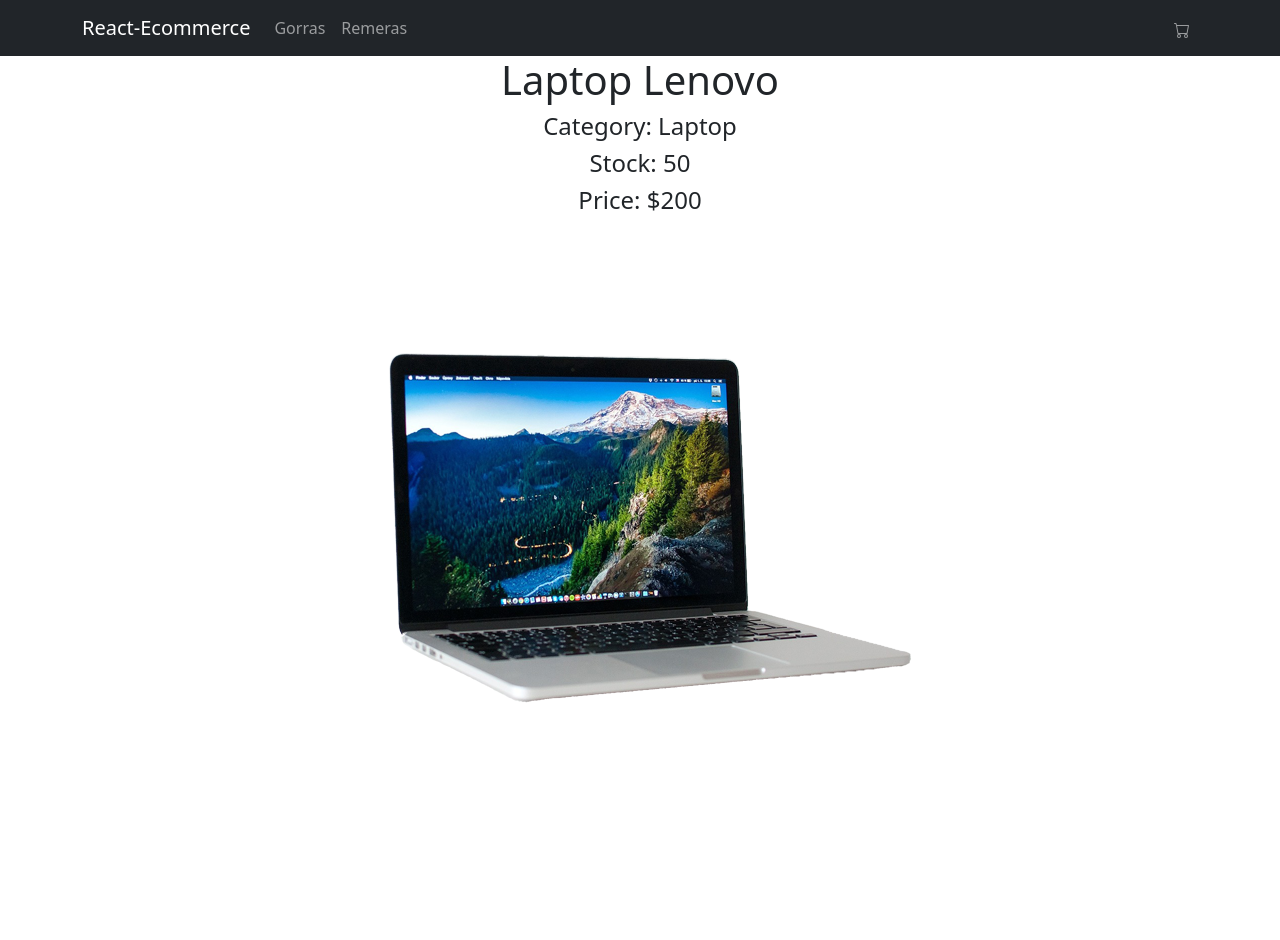
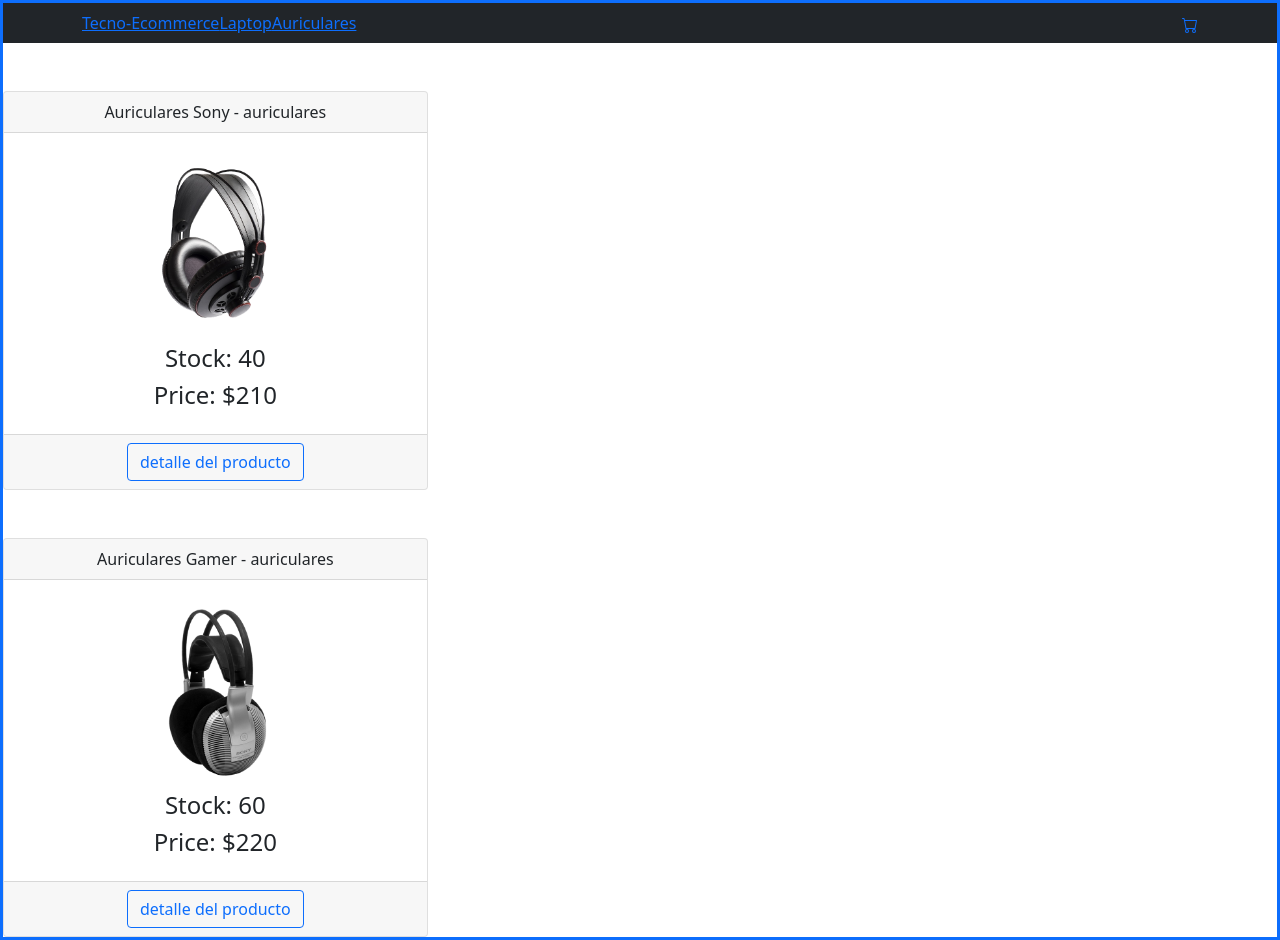
Before and after one commit to LuisTaillant/repositorio07, a React (Create React App) app: page /categoria/auriculares in a window 1280 px wide. Before the commit the page ends 822 px from the top, so only its background shows below. Built offline with nearby package versions, Linux system fonts and the light colour scheme.

Commit message:
Desafio 1era Entrega

```diff
--- a/package.json
+++ b/package.json
@@ -11,6 +11,7 @@
     "react-bootstrap": "^2.1.1",
     "react-dom": "^17.0.2",
     "react-icons": "^4.3.1",
+    "react-router-dom": "^6.2.1",
     "react-scripts": "5.0.0",
     "web-vitals": "^2.1.3"
   },
--- a/src/App.jsx
+++ b/src/App.jsx
@@ -1,16 +1,44 @@
-import "./App.css";
+import { BrowserRouter, Routes, Route } from "react-router-dom";
 import NavBar from "./components/NavBar/NavBar";
 import ItemListContainer from "./components/ItemListContainer/ItemListContainer";
 import ItemDetailContainer from "./components/ItemDetailContainer/ItemDetailContainer";
 import "bootstrap/dist/css/bootstrap.min.css";
+import "./App.css";
+import Cart from "./components/Cart/Cart";
 
 function App() {
   return (
-    <div className="App">
-      <NavBar />
-      {/*<ItemListContainer greetings="soy una props" />*/}
-      <ItemDetailContainer />
-    </div>
+    <>
+      <BrowserRouter>
+        <div className="App border border-3 border-primary">
+          <NavBar />
+          <Routes>
+            {/* esto es la vinculación ... */}
+            <Route exact path="/" element={<ItemListContainer />} />
+            <Route
+              exact
+              path="/categoria/:idCategoria"
+              element={<ItemListContainer />}
+            />
+            <Route
+              exact
+              path="/detalle/:idProducto"
+              element={<ItemDetailContainer />}
+            />
+            <Route exact path="/cart" element={<Cart />} />
+          </Routes>
+        </div>
+      </BrowserRouter>
+
+      {/*  <ItemListContainer greeting="Hola soy una prop greeting" /> */}
+      {/*  <ItemDetailContainer /> */}
+    </>
+
+    // <div className="App">
+    //   <NavBar />
+    //   {/*<ItemListContainer greetings="soy una props" />*/}
+    //   <ItemDetailContainer />
+    // </div>
   );
 }
 
--- /dev/null
+++ b/src/components/Cart/Cart.jsx
@@ -0,0 +1,7 @@
+import React from "react";
+
+const Cart = () => {
+  return <div>Soy Cart</div>;
+};
+
+export default Cart;
--- a/src/components/Item/Item.jsx
+++ b/src/components/Item/Item.jsx
@@ -1,13 +1,26 @@
 import React from "react";
+import { Link, useParams } from "react-router-dom";
 
 const Item = ({ id, name, stock, category, price, imag }) => {
   return (
     <>
-      <h1>{name}</h1>
-      <h4>Category: {category}</h4>
-      <h4>Stock: {stock}</h4>
-      <h4>Price: ${price}</h4>
-      <img src={imag} alt={name} />
+      <div key={id} className="col-md-4">
+        <div className="card w-100 mt-5">
+          <div className="card-header">{`${name} - ${category}`}</div>
+          <div className="card-body">
+            <img src={imag} alt="" className="w-50" />
+            <h4>Stock: {stock}</h4>
+            <h4>Price: ${price}</h4>
+          </div>
+          <div className="card-footer">
+            <Link to={`/detalle/${id}`}>
+              <button className="btn btn-outline-primary btn-block">
+                detalle del producto
+              </button>
+            </Link>
+          </div>
+        </div>
+      </div>
     </>
   );
 };
--- a/src/components/ItemDetail/ItemDetail.jsx
+++ b/src/components/ItemDetail/ItemDetail.jsx
@@ -1,14 +1,28 @@
 import React from "react";
+import { Link, useParams } from "react-router-dom";
 
-const ItemDetail = (props) => {
-  const { name, category, stock, price, imag } = props.product;
+const ItemDetail = ({ product }) => {
+  console.log(product.id);
+
   return (
     <>
-      <h1>{name}</h1>
-      <h4>Category: {category}</h4>
-      <h4>Stock: {stock}</h4>
-      <h4>Price: ${price}</h4>
-      <img src={imag} alt={name} />
+      <div key={product.id} className="col-md-4">
+        <div className="card w-100 mt-5">
+          <div className="card-header">{`${product.name} - ${product.category}`}</div>
+          <div className="card-body">
+            <img src={product.imag} alt="" className="w-50" />
+            <h4>Stock: {product.stock}</h4>
+            <h4>Price: ${product.price}</h4>
+          </div>
+          <div className="card-footer">
+            <Link to={`./cart`}>
+              <button className="btn btn-outline-primary btn-block">
+                Agregar al carrito
+              </button>
+            </Link>
+          </div>
+        </div>
+      </div>
     </>
   );
 };
--- a/src/components/ItemDetailContainer/ItemDetailContainer.jsx
+++ b/src/components/ItemDetailContainer/ItemDetailContainer.jsx
@@ -1,18 +1,20 @@
 import React, { useState, useEffect } from "react";
+import { Link, useParams } from "react-router-dom";
 import getProducts from "../../helpers/getProducts";
 import ItemDetail from "../ItemDetail/ItemDetail";
 
 const ItemDetailContainer = () => {
   const [product, setProduct] = useState({});
-  const productId = 1;
+
+  const { idProducto } = useParams();
 
   useEffect(() => {
     getProducts()
-      .then((data) => {
-        setProduct(data.find((item) => item.id === productId));
-      })
+      .then((data) => setProduct(data.find((item) => item.id === idProducto)))
       .catch((err) => console.log(err));
   }, []);
+
+  console.log(product);
 
   return (
     <>
--- a/src/components/ItemListContainer/ItemListContainer.jsx
+++ b/src/components/ItemListContainer/ItemListContainer.jsx
@@ -1,4 +1,5 @@
 import { useState, useEffect } from "react";
+import { Link, useParams } from "react-router-dom";
 import ItemCount from "../ItemCount/ItemCount";
 import ItemList from "../ItemList/ItemList";
 import getProducts from "../../helpers/getProducts";
@@ -7,19 +8,26 @@ function onAdd(cant) {
   console.log(cant);
 }
 
-const ItemListContainer = (props) => {
+const ItemListContainer = () => {
   const [listProducts, setListProducts] = useState([]);
+  // const [loading, setloading] = useState([true]);
+
+  const { idCategoria } = useParams();
 
   useEffect(() => {
     getProducts()
-      .then((data) => setListProducts(data))
+      .then((data) =>
+        setListProducts(
+          idCategoria ? data.filter((el) => el.category === idCategoria) : data
+        )
+      )
       .catch((err) => console.log(err));
-  }, []);
+    // .finally(() => setloading(false));
+  }, [idCategoria]);
 
   return (
     <>
-      <h1>{props.greetings}</h1>
-      <ItemCount initial={1} stock={5} onAdd={onAdd} />
+      {/* <ItemCount initial={1} stock={5} onAdd={onAdd} /> */}
       <ItemList listProducts={listProducts} />
     </>
   );
--- a/src/components/NavBar/NavBar.jsx
+++ b/src/components/NavBar/NavBar.jsx
@@ -1,29 +1,50 @@
 import Container from "react-bootstrap/Container";
 import Navbar from "react-bootstrap/Navbar";
 import Nav from "react-bootstrap/Nav";
-import NavDropdown from "react-bootstrap/NavDropdown";
 import CartWidget from "../CartWidget/CartWidget";
+import { Link, NavLink } from "react-router-dom";
 
 const NavBar = () => {
   return (
+    // <Navbar collapseOnSelect expand="lg" bg="dark" variant="dark">
+    //   <Container>
+    //     <Navbar.Brand href="#home">React-Ecommerce</Navbar.Brand>
+    //     <Navbar.Toggle aria-controls="responsive-navbar-nav" />
+    //     <Navbar.Collapse id="responsive-navbar-nav">
+    //       <Nav className="me-auto">
+    //         <Nav.Link href="#features">Gorras</Nav.Link>
+    //         <Nav.Link href="#pricing">Remeras</Nav.Link>
+    //       </Nav>
+    //       <Nav>
+    //         {/* <Nav.Link href="#deets">More deets</Nav.Link> */}
+    //         <Nav.Link eventKey={2} href="#memes">
+    //           <CartWidget />
+    //         </Nav.Link>
+    //       </Nav>
+    //     </Navbar.Collapse>
+    //   </Container>
+    // </Navbar>
+
+    <>
       <Navbar collapseOnSelect expand="lg" bg="dark" variant="dark">
         <Container>
-        <Navbar.Brand href="#home">React-Ecommerce</Navbar.Brand>
+          <NavLink to="/">Tecno-Ecommerce</NavLink>
           <Navbar.Toggle aria-controls="responsive-navbar-nav" />
           <Navbar.Collapse id="responsive-navbar-nav">
             <Nav className="me-auto">
-            <Nav.Link href="#features">Gorras</Nav.Link>
-            <Nav.Link href="#pricing">Remeras</Nav.Link>
+              <Link to="/categoria/laptop">Laptop</Link>
+              <Link to="/categoria/auriculares">Auriculares</Link>
             </Nav>
             <Nav>
               {/* <Nav.Link href="#deets">More deets</Nav.Link> */}
-            <Nav.Link eventKey={2} href="#memes">
+              <Link to="/cart">
                 <CartWidget />
-            </Nav.Link>
+              </Link>
             </Nav>
           </Navbar.Collapse>
         </Container>
       </Navbar>
+    </>
   );
 };
 
--- a/src/helpers/products.js
+++ b/src/helpers/products.js
@@ -1,42 +1,42 @@
 const products = [
   {
-    id: 1,
+    id: "1",
     name: "Laptop Lenovo",
     price: 200,
     stock: 50,
-    category: "Laptop",
+    category: "laptop",
     imag: "http://localhost:3000/img/product01.png",
   },
   {
-    id: 2,
+    id: "2",
     name: "Auriculares Sony",
     price: 210,
     stock: 40,
-    category: "Auriculares",
+    category: "auriculares",
     imag: "http://localhost:3000/img/product02.png",
   },
   {
-    id: 3,
+    id: "3",
     name: "Laptop HP",
     price: 220,
     stock: 60,
-    category: "Laptop",
+    category: "laptop",
     imag: "http://localhost:3000/img/product03.png",
   },
   {
-    id: 4,
+    id: "4",
     name: "PC MAC",
     price: 190,
     stock: 40,
-    category: "PC Desktop",
+    category: "Desktop",
     imag: "http://localhost:3000/img/product04.png",
   },
   {
-    id: 5,
+    id: "5",
     name: "Auriculares Gamer",
     price: 220,
     stock: 60,
-    category: "Auriculares",
+    category: "auriculares",
     imag: "http://localhost:3000/img/product05.png",
   },
 ];
```
Also changed, not shown: 1 other file (tests, documents, lock files or other folders). Lines whose indentation alone changed are shown as unchanged.
